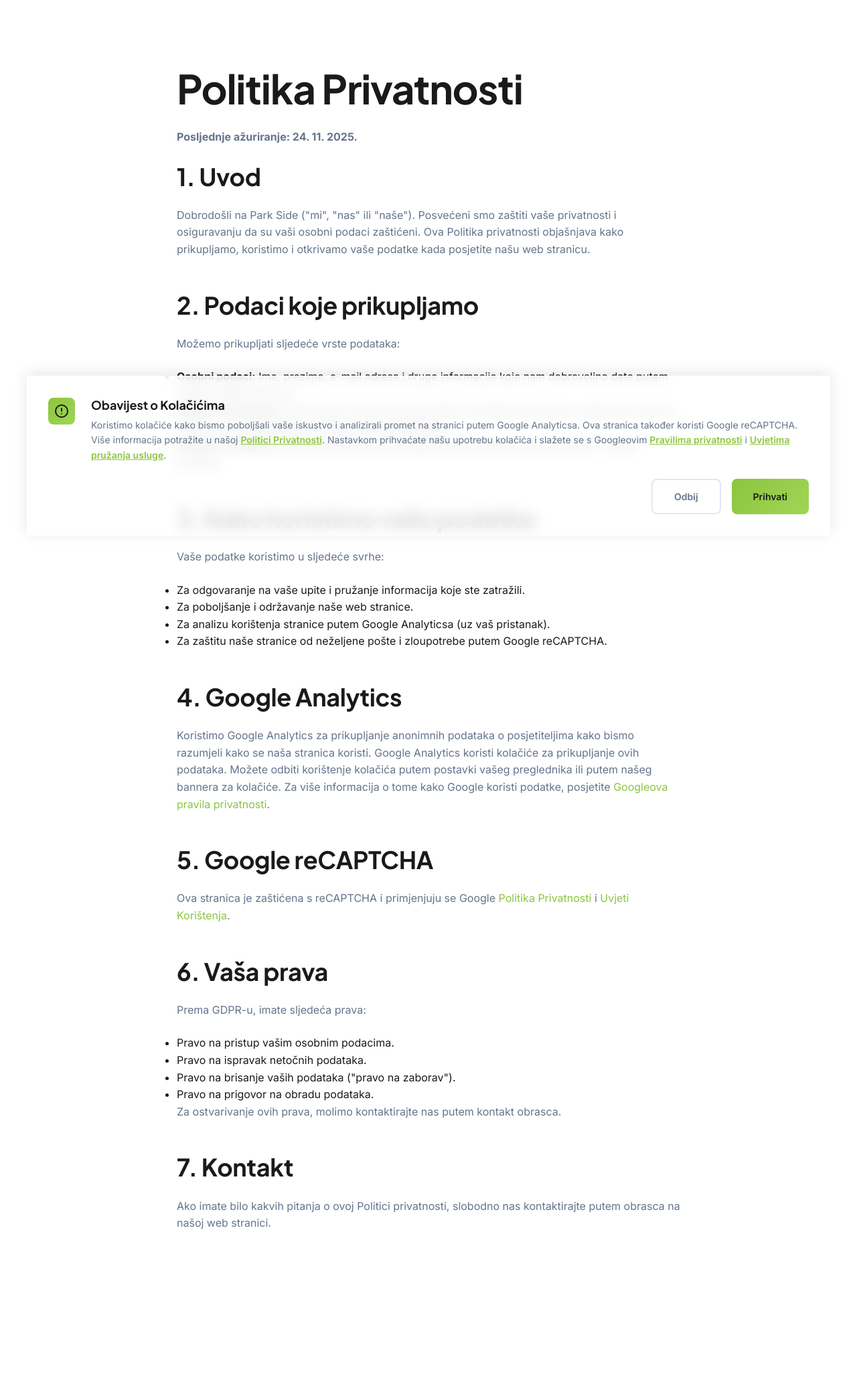
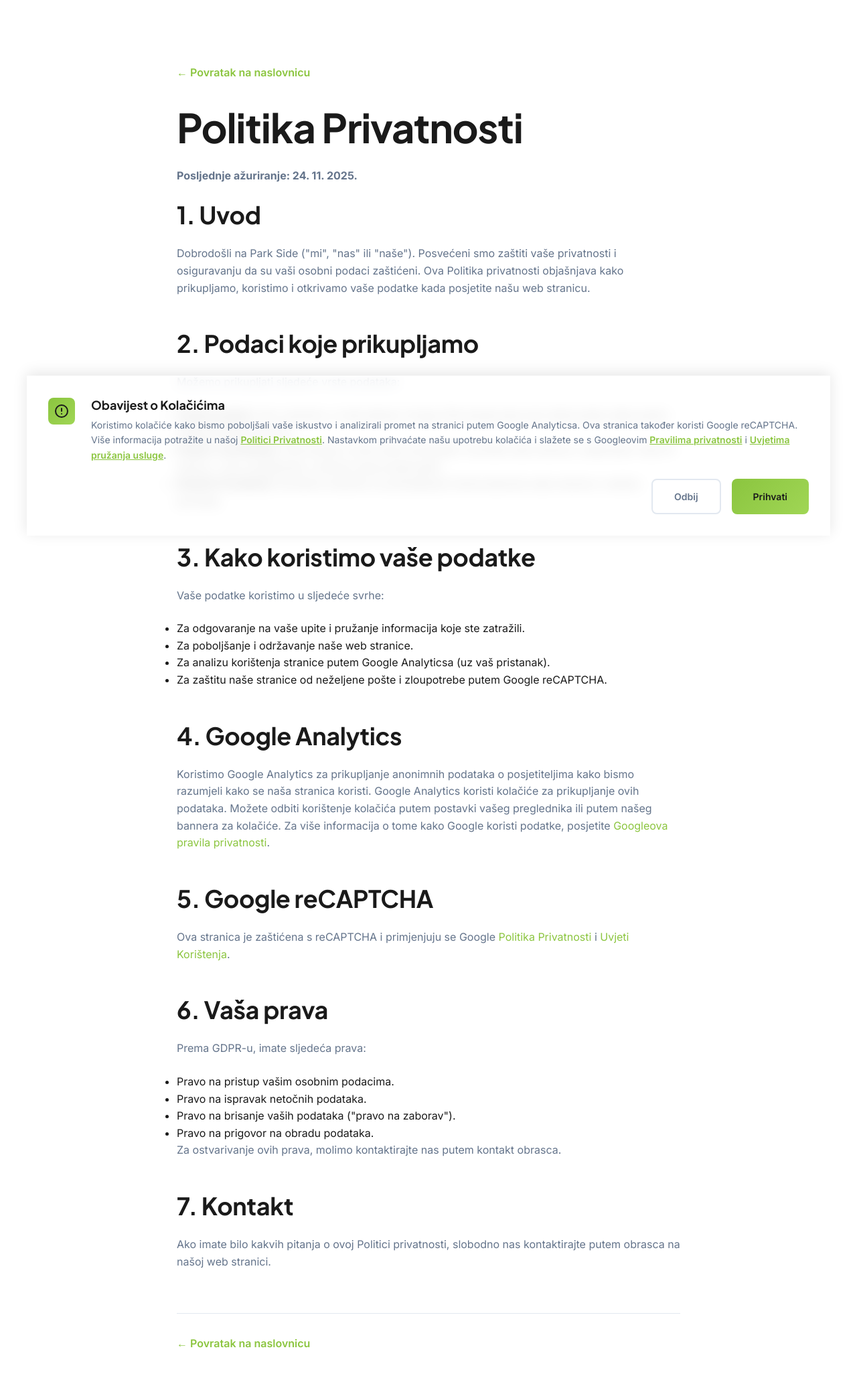
Before and after one commit to ivan-veres/parkside-hr, a Next.js app: page /privacy-policy in a window 1280 px wide. Shown: the top 2052 px of the page at 67% size. Before the commit the page ends 1984 px from the top, so only its background shows below. Built offline with nearby package versions, Linux system fonts and the light colour scheme; no server answers; what react-google-recaptcha-v3 would draw is missing.

Commit message:
feat: add back to home links in privacy policy

```diff
--- a/src/app/privacy-policy/page.tsx
+++ b/src/app/privacy-policy/page.tsx
@@ -1,4 +1,5 @@
 import React from 'react'
+import Link from 'next/link'
 
 export const metadata = {
     title: 'Politika Privatnosti | Park Side',
@@ -8,6 +9,12 @@ export const metadata = {
 export default function PrivacyPolicy() {
     return (
         <main className="container" style={{ padding: 'var(--spacing-3xl) var(--spacing-md)', maxWidth: '800px' }}>
+            <div style={{ marginBottom: 'var(--spacing-lg)' }}>
+                <Link href="/" style={{ color: 'var(--color-accent)', textDecoration: 'none', fontWeight: 600 }}>
+                    ← Povratak na naslovnicu
+                </Link>
+            </div>
+
             <h1>Politika Privatnosti</h1>
             <p><strong>Posljednje ažuriranje: {new Date().toLocaleDateString('hr-HR')}</strong></p>
 
@@ -74,6 +81,12 @@ export default function PrivacyPolicy() {
                     Ako imate bilo kakvih pitanja o ovoj Politici privatnosti, slobodno nas kontaktirajte putem obrasca na našoj web stranici.
                 </p>
             </section>
+
+            <div style={{ marginTop: 'var(--spacing-2xl)', borderTop: '1px solid var(--color-border)', paddingTop: 'var(--spacing-lg)' }}>
+                <Link href="/" style={{ color: 'var(--color-accent)', textDecoration: 'none', fontWeight: 600 }}>
+                    ← Povratak na naslovnicu
+                </Link>
+            </div>
         </main>
     )
 }
```
